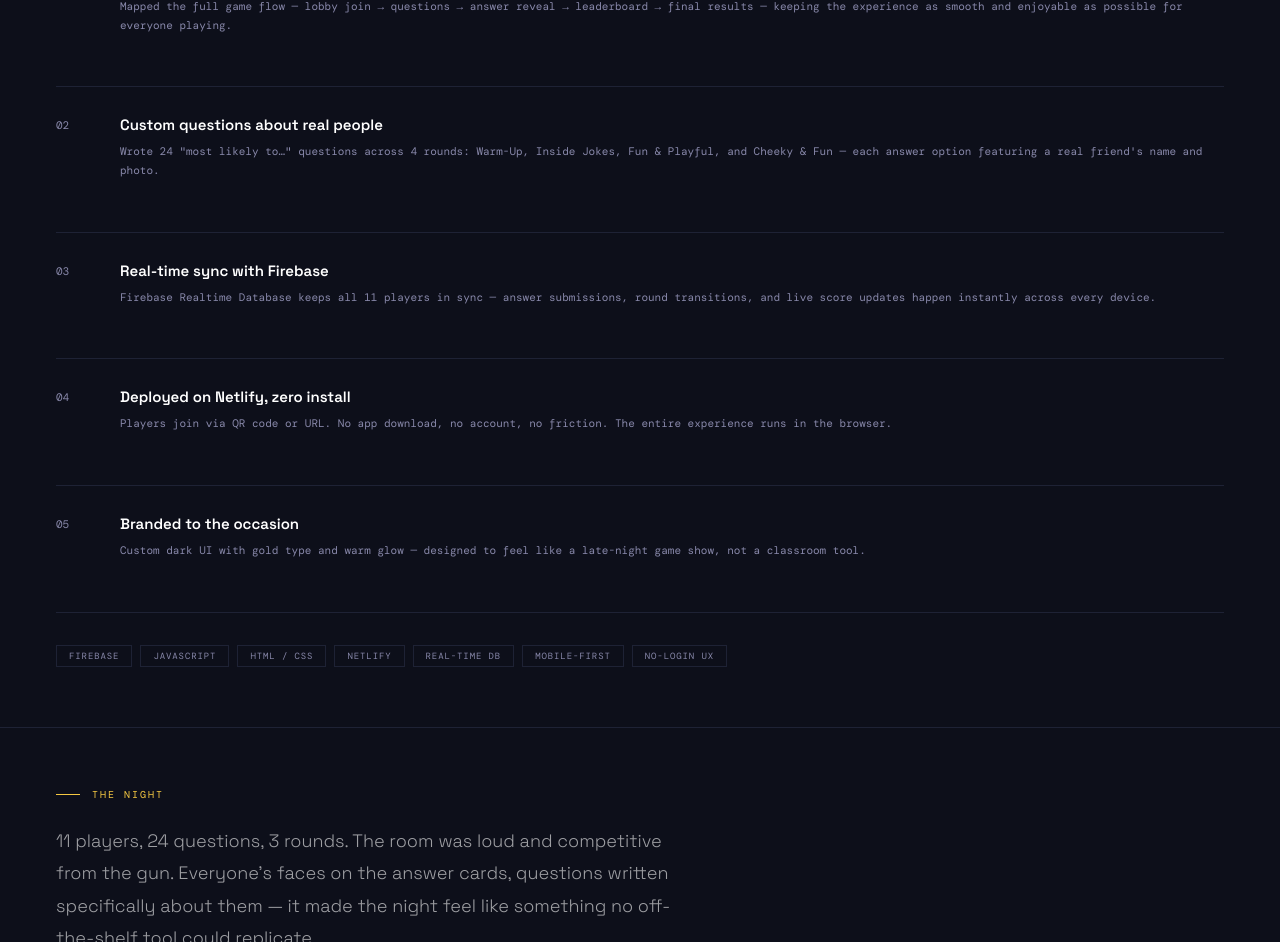
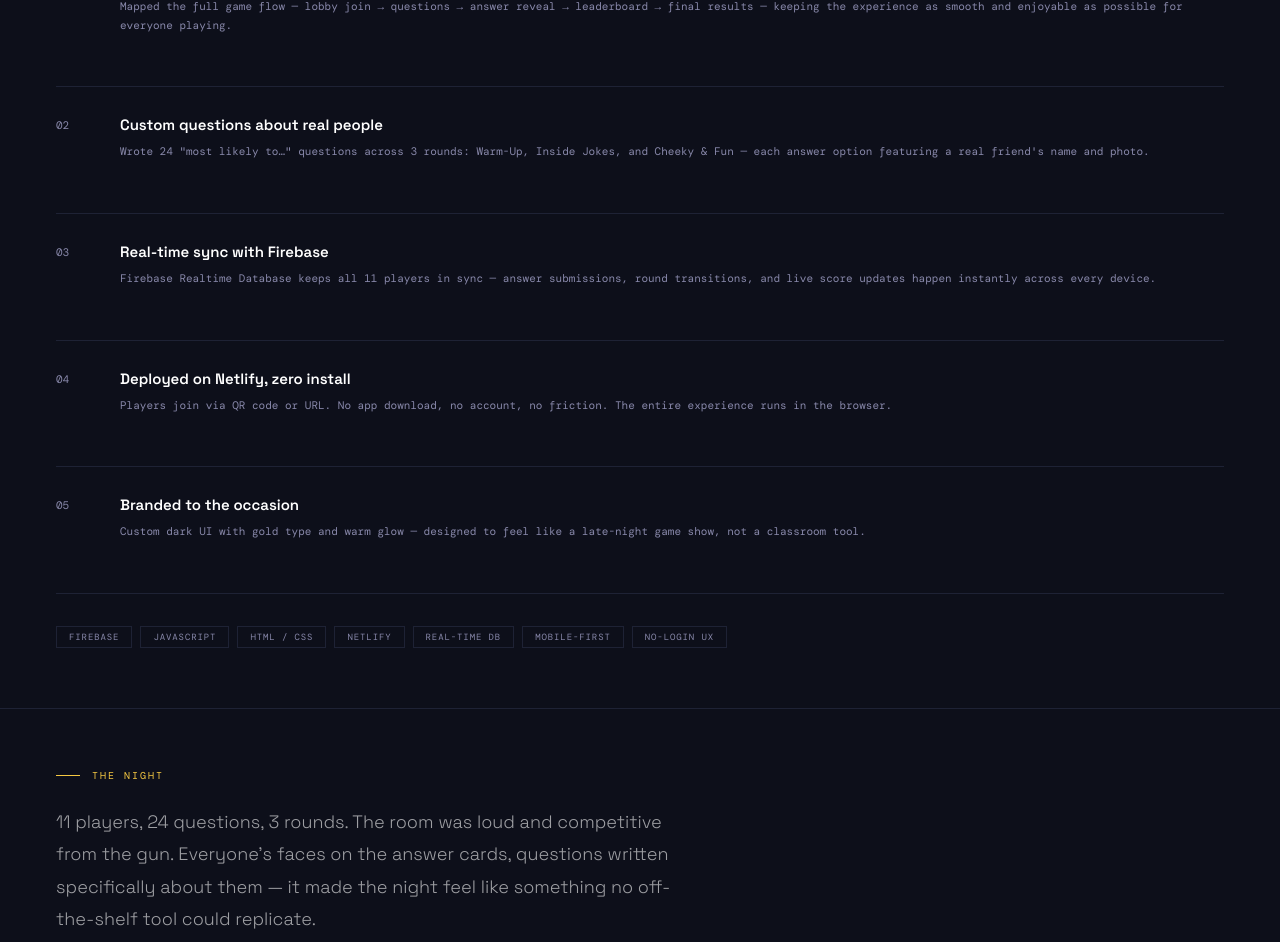
Before and after one commit to jeremytaan/jeremytan-io, a Next.js app: page /projects/team-international in a window 1280 px wide. Shown: the part 4294-5236 px from the top of the page. Built offline with nearby package versions, Linux system fonts and the light colour scheme; a web font is replaced by a local one.

Commit message:
Fix round count and remove duplicate Fun round name

```diff
--- a/app/projects/team-international/page.js
+++ b/app/projects/team-international/page.js
@@ -120,7 +120,7 @@ export default function TeamInternationalPage() {
         <div style={{display:'flex', flexDirection:'column'}}>
           {[
             {n:'01', title:'Designed the experience first', body:'Mapped the full game flow — lobby join → questions → answer reveal → leaderboard → final results — keeping the experience as smooth and enjoyable as possible for everyone playing.'},
-            {n:'02', title:'Custom questions about real people', body:'Wrote 24 "most likely to…" questions across 4 rounds: Warm-Up, Inside Jokes, Fun & Playful, and Cheeky & Fun — each answer option featuring a real friend\'s name and photo.'},
+            {n:'02', title:'Custom questions about real people', body:'Wrote 24 "most likely to…" questions across 3 rounds: Warm-Up, Inside Jokes, and Cheeky & Fun — each answer option featuring a real friend\'s name and photo.'},
             {n:'03', title:'Real-time sync with Firebase', body:'Firebase Realtime Database keeps all 11 players in sync — answer submissions, round transitions, and live score updates happen instantly across every device.'},
             {n:'04', title:'Deployed on Netlify, zero install', body:'Players join via QR code or URL. No app download, no account, no friction. The entire experience runs in the browser.'},
             {n:'05', title:'Branded to the occasion', body:'Custom dark UI with gold type and warm glow — designed to feel like a late-night game show, not a classroom tool.'},
```
